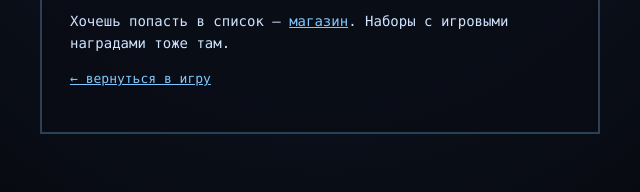
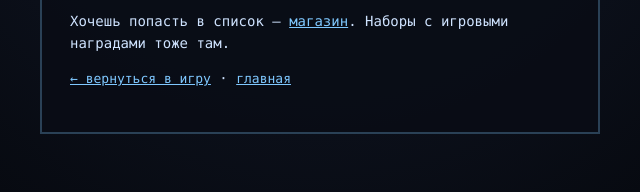
Before and after one commit to Kirtus228/iskra-game, a plain HTML site: page thanks.html in a window 1280 px wide. Shown: the part 394-586 px from the top of the page, 320-960 px from the left. Drawn offline with Linux system fonts and the light colour scheme.

Commit message:
Игра «Искра»: обновление thanks.html

```diff
--- a/thanks.html
+++ b/thanks.html
@@ -42,7 +42,7 @@
 
   <p>Хочешь попасть в список — <a href="shop.html">магазин</a>. Наборы с игровыми наградами тоже там.</p>
 
-  <p><a class="back" href="./">← вернуться в игру</a></p>
+  <p><a class="back" href="game.html">← вернуться в игру</a> · <a class="back" href="index.html">главная</a></p>
 </div>
 <script>
 (function () {
```
